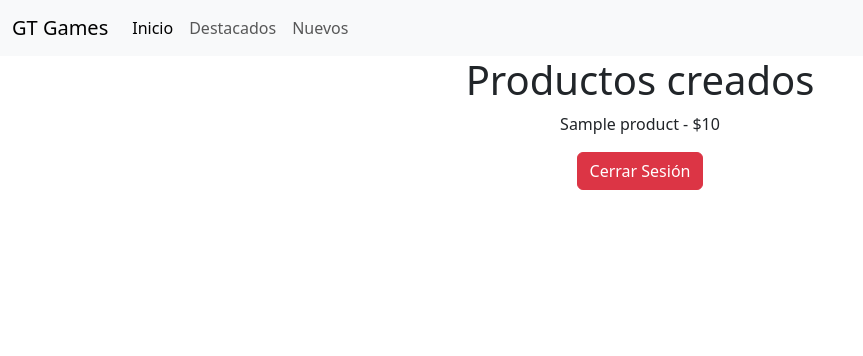
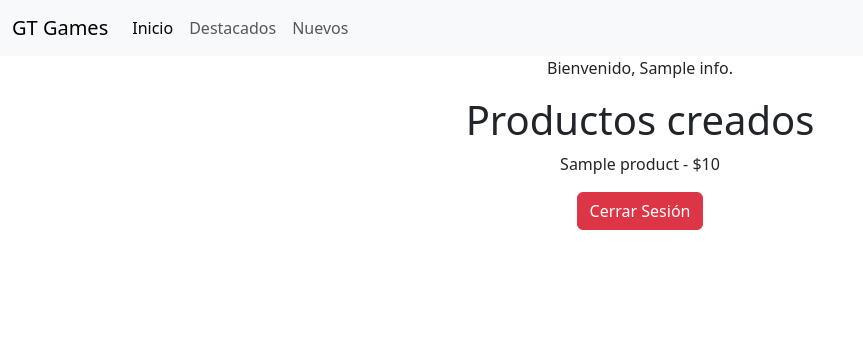
Before and after one commit to mativiglione/Backend, a Node server app: template src/views/home.handlebars in a window 1280 px wide. Shown: the top 356 px of the page, without its empty margins (0-863 px from the left). Run offline with Node 20, Linux system fonts and the light colour scheme; tables that the repository leaves empty hold one stand-in row (values such as "Sample post"); the template is opened without the code that fills it: values that come from a table or form of the project are taken from there, most other values are stand-ins (such as "Sample title", 1, 10 or a date in 2020); some libraries are stand-ins or nearby versions.

Commit message:
mensaje bienvenida

```diff
--- a/src/views/home.handlebars
+++ b/src/views/home.handlebars
@@ -1,6 +1,6 @@
 <div class="container d-flex flex-column align-items-center">
 {{#if info}}
-    <p class="text-center">Bienvenido, {{user.first_name}} {{user.last_name}}.</p>
+    <p class="text-center">Bienvenido, {{info}}.</p>
   {{/if}}
 
   <h1 class="text-center">Productos creados</h1>
```
